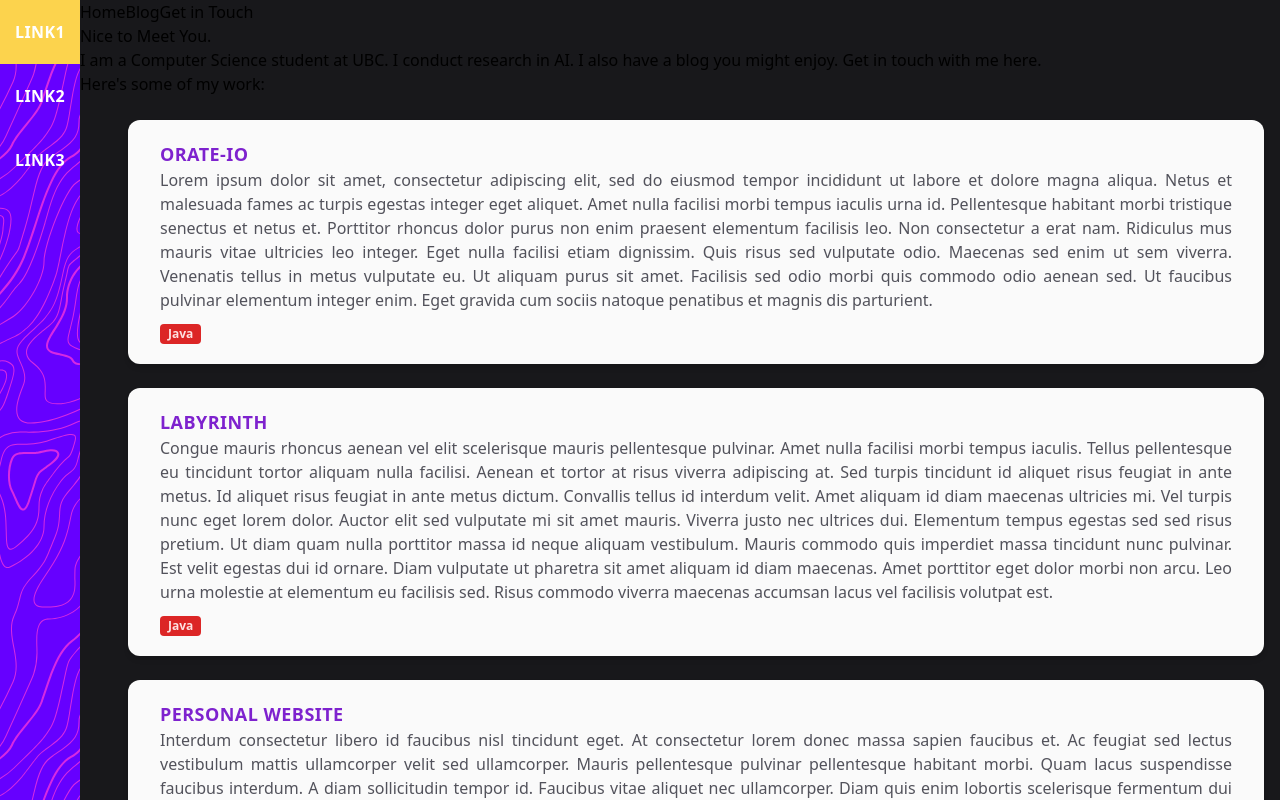
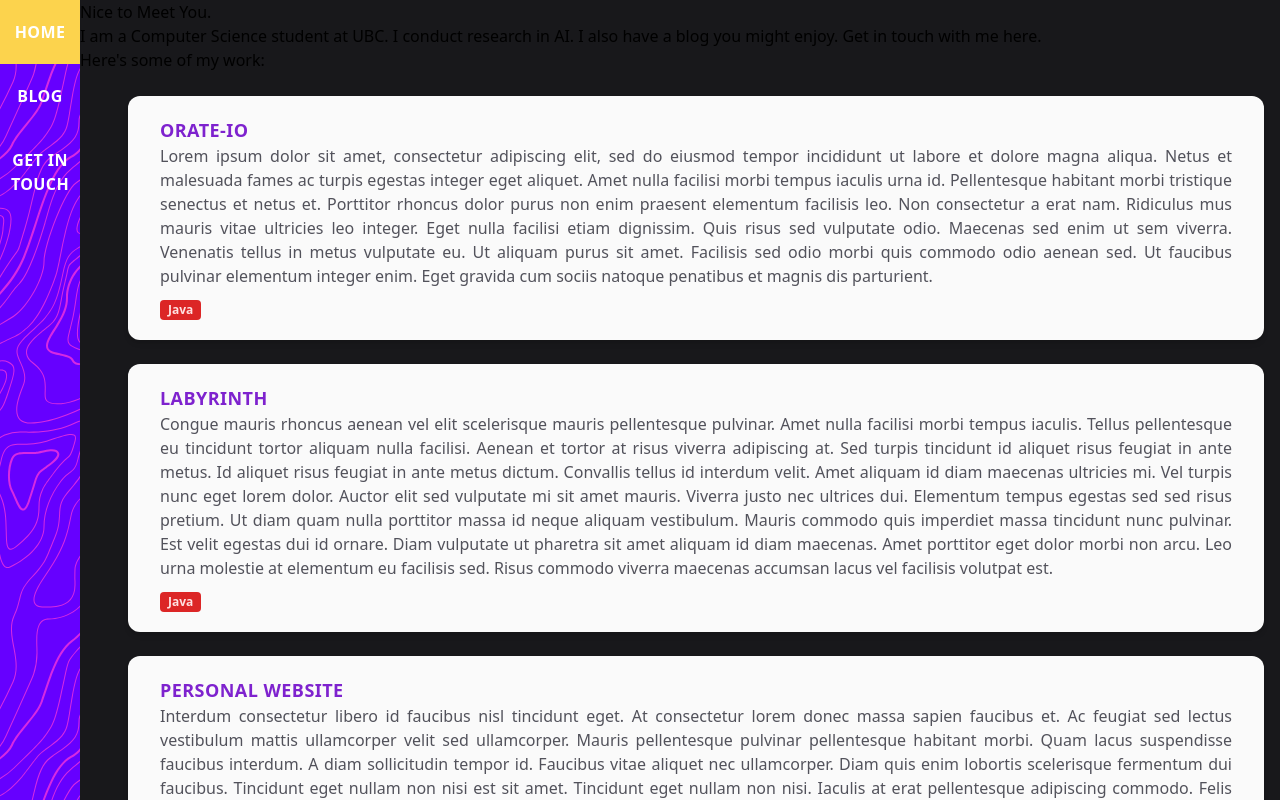
Before and after one commit to OussamaSaoudi/OussamaWebsiteFrontend, a React (Create React App) app: page / in a window 1280 px wide. Shown: the top 800 px of the page. Built offline with nearby package versions, Linux system fonts and the light colour scheme.

Commit message:
fixed side navbar to be full screen

```diff
--- a/src/App.js
+++ b/src/App.js
@@ -10,28 +10,10 @@ import Blog from './Blog'
 
 function App() {
   return (
-    <div className='flex bg-gray-900'>
-      <div className='flex md:flex-row flex-navbar md:min-h-screen'>
-        <div className="flex-col md:w-20 text-gray-700 topography" x-data='{ open: false}'>
-          <div className=''>
-          </div>
-          <nav className='sticky top-0 flex md:block md:overflow-y-auto'>
-            <div className="block bg-amber-300 py-5 py-4 uppercase tracking-wide text-white font-bold">
-              Link1
-            </div>
-            <span className="block py-5 py-4 uppercase tracking-wide text-white font-bold">
-              Link2
-            </span>
-            <span className="block hover:bg-purple-400 py-5 py-4 uppercase tracking-wide text-white font-bold">
-              Link3
-            </span>
-
-          </nav>
-        </div>
-      </div>
-      <div>
-        <Router>
-          <Navbar />
+      <Router>
+        <div className='flex bg-gray-900'>
+        <Navbar />
+        <div>
           <Switch>
             <Route path='/blog'>
               <Blog />
@@ -40,9 +22,9 @@ function App() {
               <Home />
             </Route>
           </Switch>
-        </Router>
-      </div>
-    </div>
+        </div>
+        </div>
+      </Router>
 
   )
 }
--- a/src/Navbar.js
+++ b/src/Navbar.js
@@ -6,9 +6,25 @@ import {
 const Navbar = () => {
   return (
     <div>
-      <Link to="/">Home</Link>
-      <Link to="/blog">Blog</Link>
-      <Link to="/users">Get in Touch</Link>
+      <div className='md:flex md:flex-row flex-navbar h-full'>
+        <div className="md:w-20 flex-col text-gray-700 topography" x-data='{ open: false}'>
+          <nav className='steicky top-0 md:block'>
+
+            <div className="block bg-amber-300 py-5 py-4 uppercase tracking-wide text-white font-bold">
+              <Link to="/">Home</Link>
+            </div>
+
+            <span className="block hover:bg-purple-400 py-5 py-4 uppercase tracking-wide text-white font-bold">
+              <Link to="/blog">Blog</Link>
+            </span>
+
+            <span className="block hover:bg-purple-400 py-5 py-4 uppercase tracking-wide text-white font-bold">
+              <Link to="/users">Get in Touch</Link>
+            </span>
+
+          </nav>
+        </div>
+      </div>
     </div>
   )
 }
```
